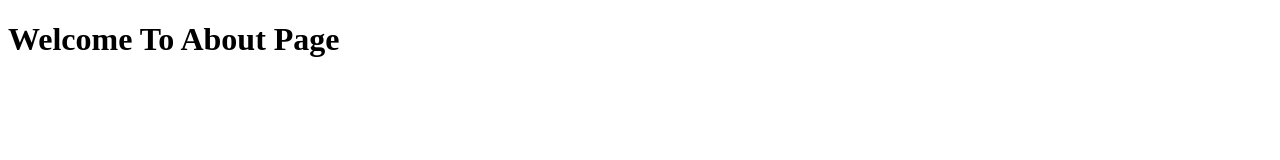
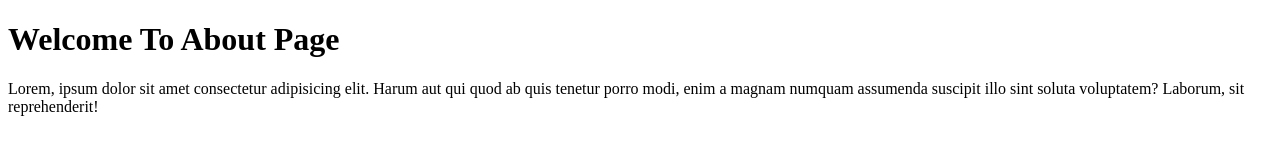
Before and after one commit to armin10tamrin/project, a plain HTML site: page about.html in a window 1280 px wide. Drawn offline with Linux system fonts and the light colour scheme.

Commit message:
Add p tag to about page

```diff
--- a/about.html
+++ b/about.html
@@ -6,5 +6,7 @@
   </head>
   <body>
     <h1>Welcome To About Page</h1>
+
+    <p>Lorem, ipsum dolor sit amet consectetur adipisicing elit. Harum aut qui quod ab quis tenetur porro modi, enim a magnam numquam assumenda suscipit illo sint soluta voluptatem? Laborum, sit reprehenderit!</p>
   </body>
 </html>
```
